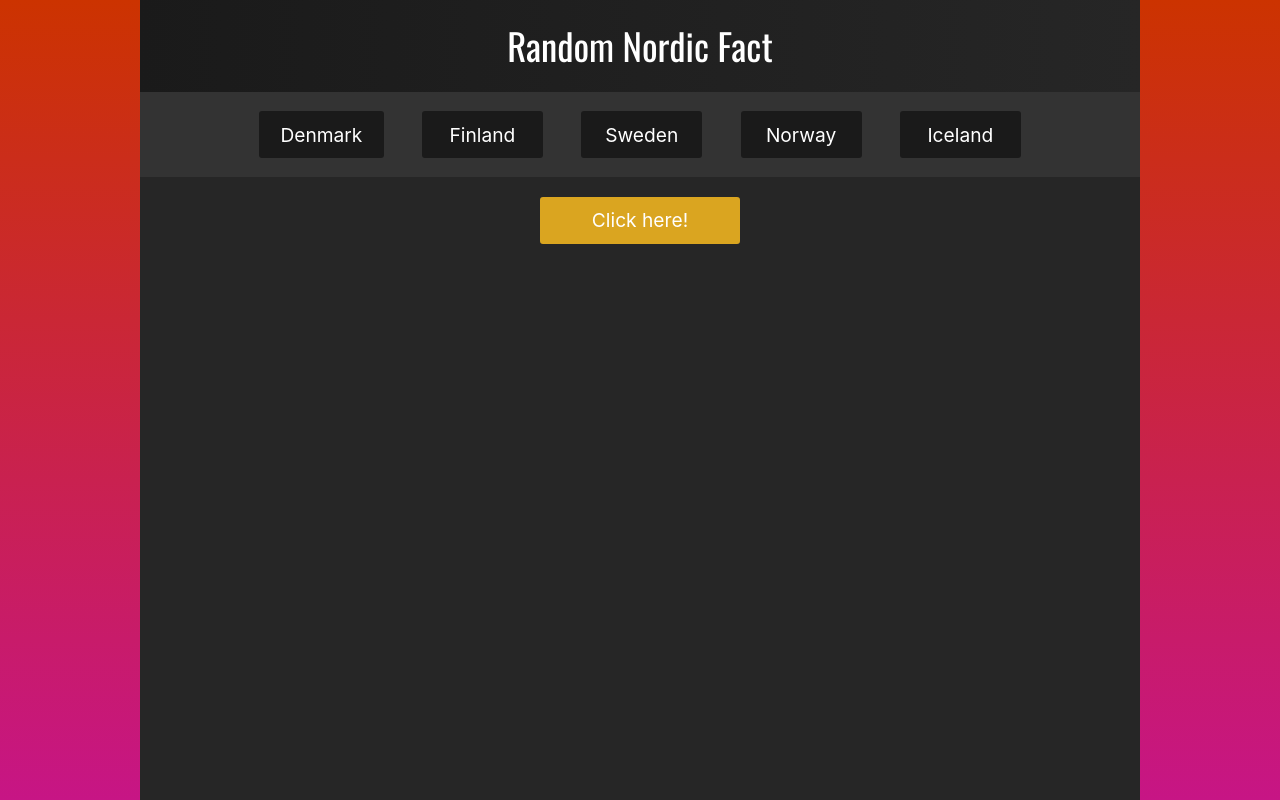
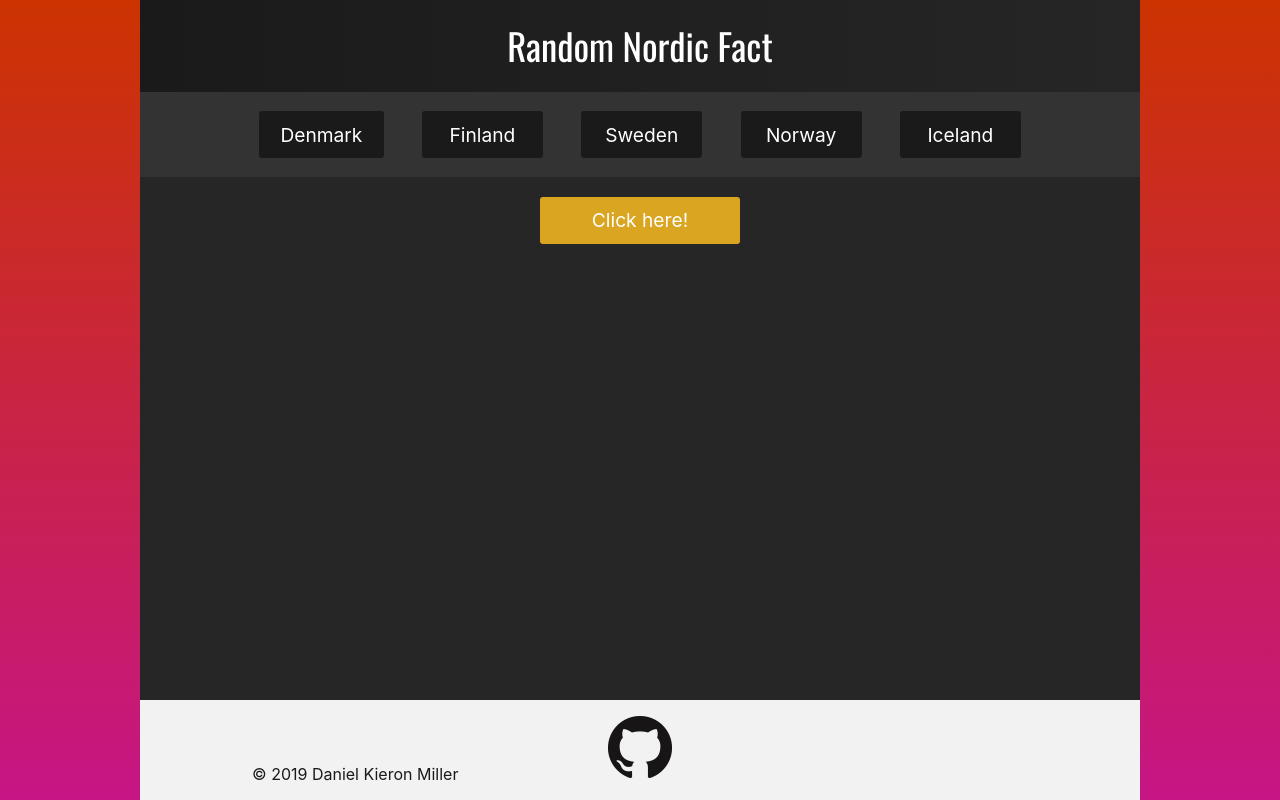
Before and after one commit to Daniel-K-Miller/Random-Nordic-Fact, a React (Create React App) app: page / in a window 1280 px wide. Built offline with nearby package versions, Linux system fonts and the light colour scheme.

Commit message:
Added Footer to App.js which has a button to my gitHub and a copyright symbol

```diff
--- a/src/App.js
+++ b/src/App.js
@@ -6,6 +6,7 @@ import Name from './modules/Name.js'
 import FactBox from './modules/Facts.js'
 import Navi from './modules/Navi.js'
 import Header from './modules/Title.js'
+import Footer from './modules/Footer.js'
 
 // Starting array that will be used as the centrepiece of the app. This information will be used to render the buttons within navi.js + list.js
 // and will also be used within the componentDidMount to set objectFromArray state, this data is the input to the whole application
@@ -20,6 +21,7 @@ const Wrapper = styled.section`
   margin: 0 auto;
   width: 1000px;
   height: 100vh;
+  position: relative;
   background-color: #262626;
 `
 
@@ -157,6 +159,7 @@ class App extends Component {
           <FactBox clicked={this.state.clicked} country={dynamicArray[this.state.index]} testArray={this.state.objectFromArray} text={this.state.text} />
         </InversedWrapper>
         {/* TODO add footer here */}
+        <Footer />
       </Wrapper>
     );
   }
--- /dev/null
+++ b/src/modules/Footer.js
@@ -0,0 +1,54 @@
+import React, { Component } from 'react';
+import styled from 'styled-components';
+import GitHub from '../img/GitHub.png';
+
+const Nav = styled.footer`
+        width: 100%;
+        margin: 0 auto;
+        display: flex;
+        justify-content: center;
+        background-color: #f2f2f2;
+        position: absolute;
+        bottom: 0;
+    ul {
+        padding: 1em 0;
+        bottom: 1em;
+        display: flex;
+        flex-direction: row;
+        justify-content: space-around;
+            a {
+            color: white;
+            list-style-type: none;
+            text-decoration: none;
+            user-select: none;
+            &:hover {
+                opacity: .8;
+                animation: all .3 ease-in-out;
+            }
+        }
+    }
+    p {
+        position: absolute;
+        display: flex;
+        align-items: flex-end;
+        bottom: 0;
+        left: 0;
+        margin: 0 0 1em 7em;
+        color: #1a1a1a;
+    }
+`
+
+class Footer extends Component {
+    render() {
+        return (
+            <Nav>
+                <ul>
+                    <a href="https://github.com/Daniel-K-Miller" target={"_blank"}><img src={GitHub} alt="gitHub" /></a>
+                </ul>
+                <p>&copy; 2019 Daniel Kieron Miller</p>
+            </Nav>
+        )
+    }
+}
+
+export default Footer;
```
Also changed, not shown: src/img/GitHub.png (added).
